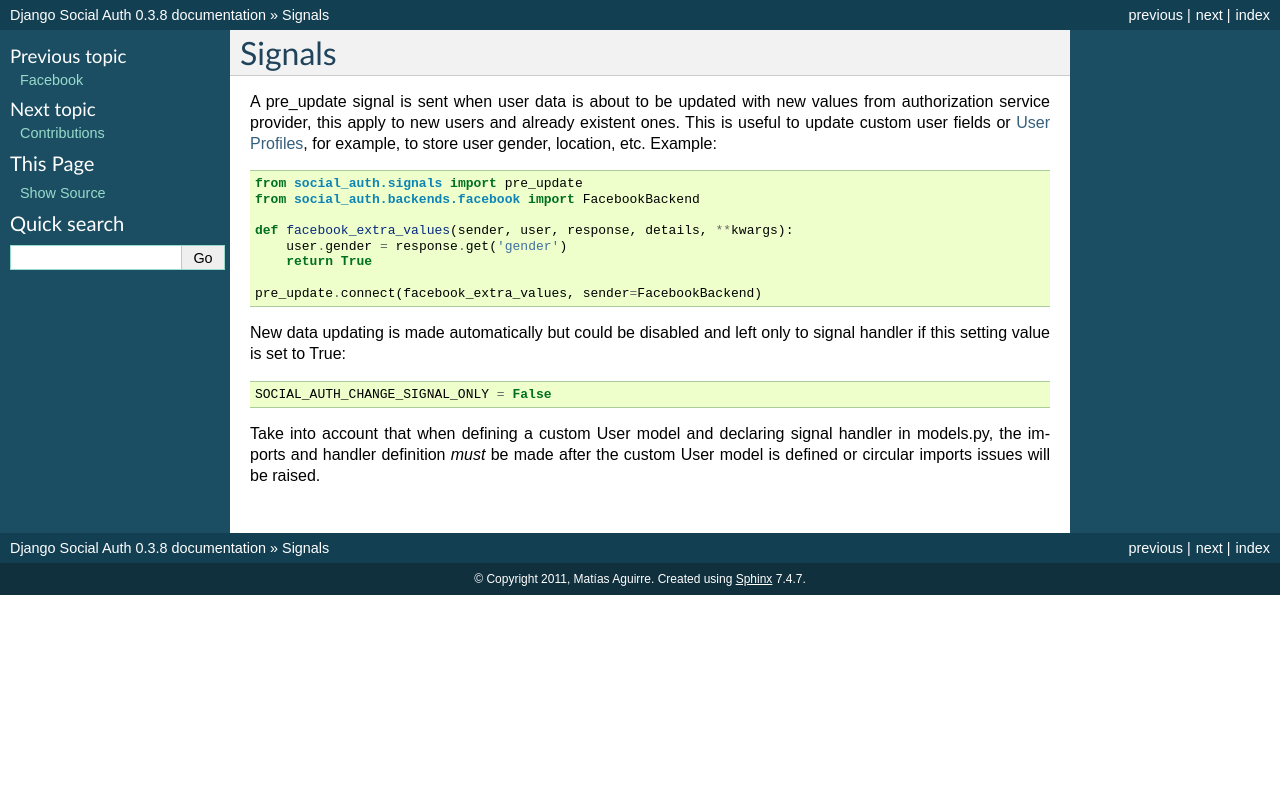
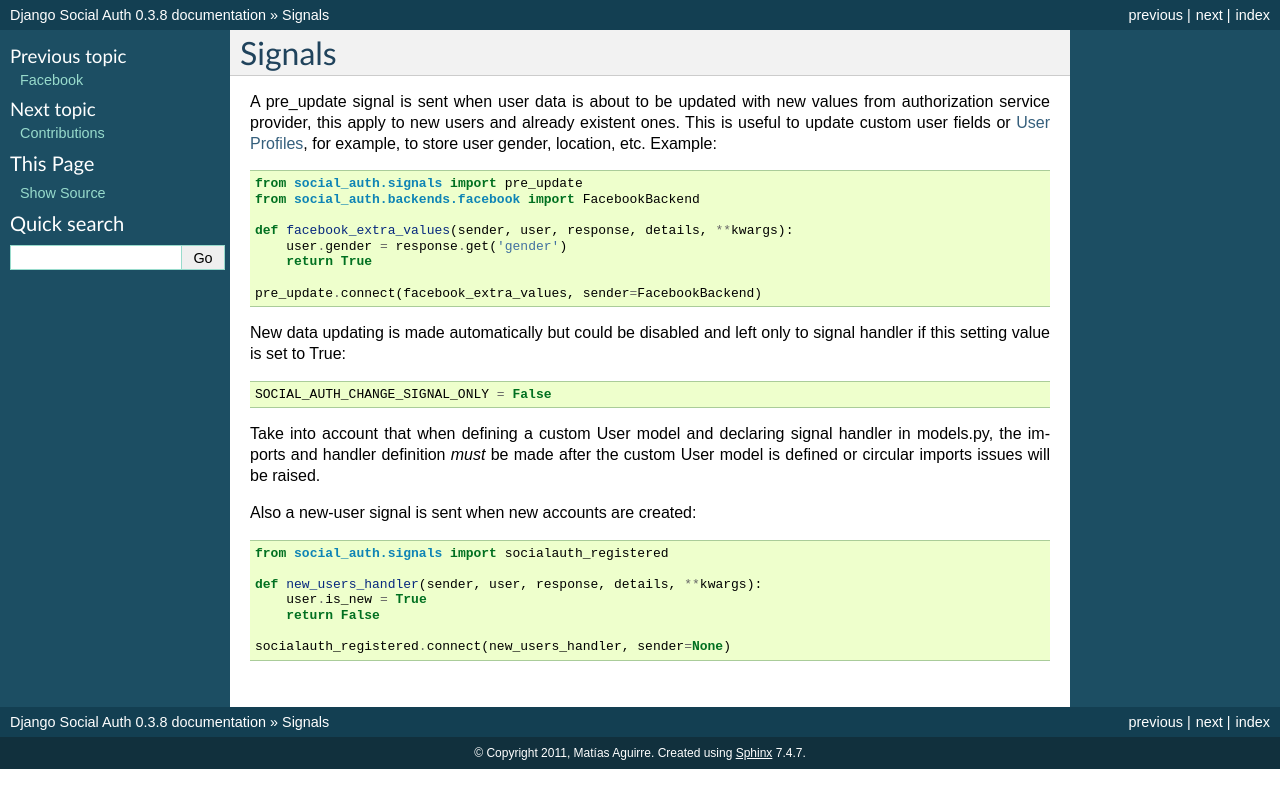
Before and after one commit to omab/django-social-auth, a Sphinx documentation site: the page built from doc/signals.rst, in a window 1280 px wide. Shown: the top 808 px of the page. Built offline with Sphinx 7.4.7, drawn with Linux system fonts in a browser that asks for light colours.

Commit message:
Updated doc with user-new signal details

```diff
--- a/doc/signals.rst
+++ b/doc/signals.rst
@@ -23,5 +23,15 @@ Take into account that when defining a custom User model and declaring signal
 handler in models.py, the imports and handler definition *must* be made after
 the custom User model is defined or circular imports issues will be raised.
 
+Also a new-user signal is sent when new accounts are created::
+
+    from social_auth.signals import socialauth_registered
+
+    def new_users_handler(sender, user, response, details, **kwargs):
+        user.is_new = True
+        return False
+
+    socialauth_registered.connect(new_users_handler, sender=None)
+
 
 .. _User Profiles: http://www.djangobook.com/en/1.0/chapter12/#cn222
```
Also changed, not shown: README.rst (+10 -0 lines).
